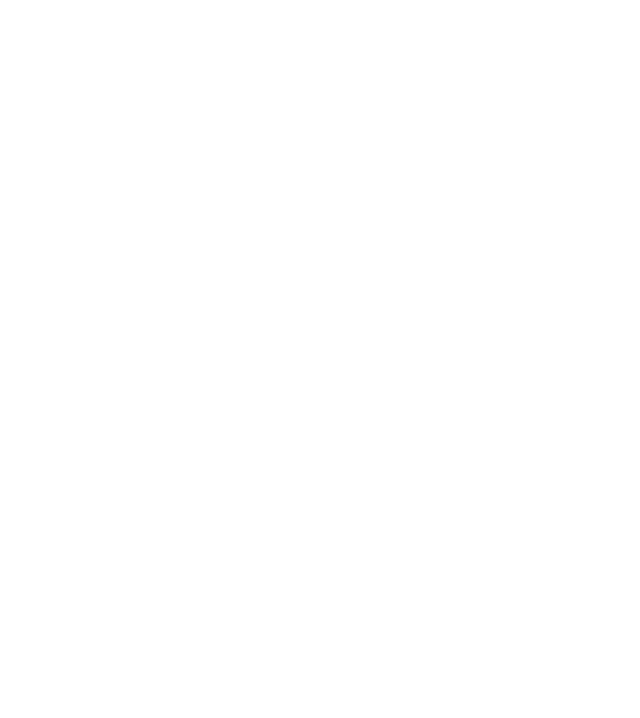
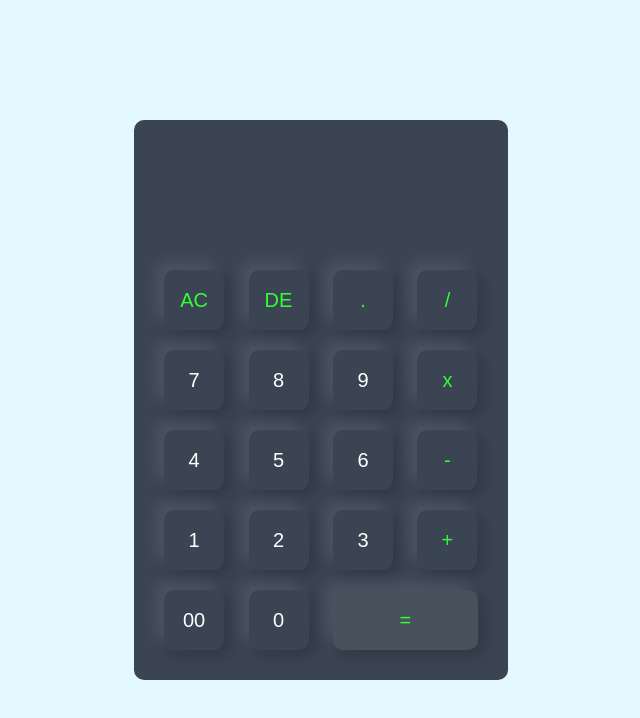
Before and after one commit to joseSald/javaScriptCalculator, a plain HTML site: page index.html in a window 1280 px wide. Shown: the whole page, without its empty margins (319-959 px from the left). Drawn offline with Linux system fonts and the light colour scheme.

Commit message:
commit 3

```diff
--- a/index.html
+++ b/index.html
@@ -1,9 +1,87 @@
 <!DOCTYPE html>
 <html lang="en">
   <head>
+    <link rel="stylesheet" href="style.css" />
     <meta charset="UTF-8" />
     <meta name="viewport" content="width=device-width, initial-scale=1.0" />
     <title>JavaScript Calculator</title>
   </head>
-  <body></body>
+  <body>
+    <div class="container">
+      <div class="calculator">
+        <form>
+          <div class="display"><input type="text" name="display" /></div>
+          <div>
+            <input
+              type="button"
+              value="AC"
+              onclick="display.value+=''"
+              class="operator"
+            />
+            <input
+              type="button"
+              value="DE"
+              onclick="display.value = display.value.toString().slice(0, -1)"
+              class="operator"
+            />
+            <input
+              type="button"
+              value="."
+              onclick="display.value+='.'"
+              class="operator"
+            />
+            <input
+              type="button"
+              value="/"
+              onclick="display.value+='/'"
+              class="operator"
+            />
+          </div>
+          <div>
+            <input type="button" value="7" onclick="display.value+='7'" />
+            <input type="button" value="8" onclick="display.value+='8'" />
+            <input type="button" value="9" onclick="display.value+='9'" />
+            <input
+              type="button"
+              value="x"
+              onclick="display.value+='*'"
+              class="operator"
+            />
+          </div>
+          <div>
+            <input type="button" value="4" onclick="display.value+='4'" />
+            <input type="button" value="5" onclick="display.value+='5'" />
+            <input type="button" value="6" onclick="display.value+='6'" />
+            <input
+              type="button"
+              value="-"
+              onclick="display.value+='-'"
+              class="operator"
+            />
+          </div>
+          <div>
+            <input type="button" value="1" onclick="display.value+='1'" />
+            <input type="button" value="2" onclick="display.value+='2'" />
+            <input type="button" value="3" onclick="display.value+='3'" />
+            <input
+              type="button"
+              value="+"
+              onclick="display.value+='+'"
+              class="operator"
+            />
+          </div>
+          <div>
+            <input type="button" value="00" onclick="display.value+='00'" />
+            <input type="button" value="0" onclick="display.value+='0'" />
+            <input
+              type="button"
+              value="="
+              class="equalBtn operator"
+              onclick="display.value = eval(display.value)"
+            />
+          </div>
+        </form>
+      </div>
+    </div>
+  </body>
 </html>
--- /dev/null
+++ b/style.css
@@ -0,0 +1,52 @@
+*{
+    padding:0;
+    margin:0;
+    font-family: 'Poppins', sans-serif;
+    box-sizing: border-box;
+}
+.container {
+    background: #e3f9ff;
+    width: 100%;
+    height:100vh;
+    display: flex;
+    align-items: center;
+    justify-content: center;
+}
+
+.calculator{
+    background: #3a4452;
+    padding:20px;
+    border-radius: 10px;
+
+}
+.calculator form input {
+    border:0;
+    outline:0;
+    width:60px;
+    height:60px;
+    border-radius: 10px;
+    box-shadow: -8px -8px 15px rgba(255,255,255,0.1),5px 5px 15px rgba(0,0,0,0.2);
+    background:transparent;
+    font-size: 20px;
+    color:#fff;
+    cursor: pointer;
+    margin: 10px;
+}
+form .display{
+    display: flex;
+    justify-content: flex-end;
+    margin:20px 0;
+}
+form .display input{
+    text-align: right;
+    flex:1;
+    font-size:45px;
+    box-shadow: none;
+}
+form input.equalBtn {
+    width: 145px;
+    background-color: rgba(114, 123, 130, 0.243);
+}
+form input.operator {
+    color:rgb(51, 255, 54);
+}
```
